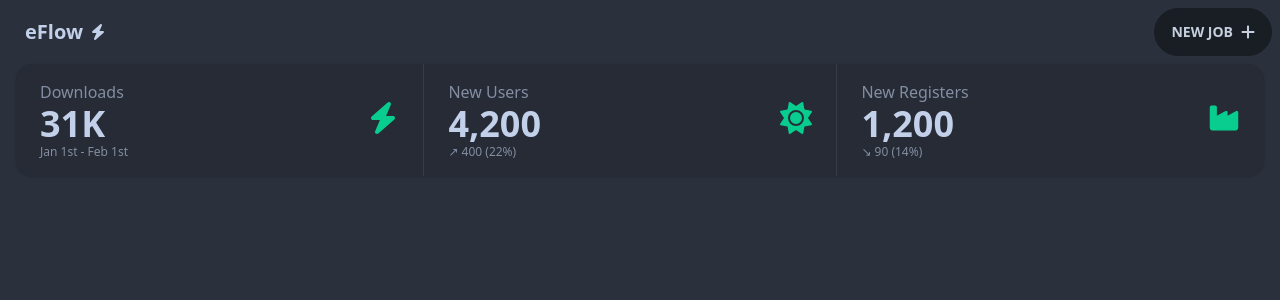
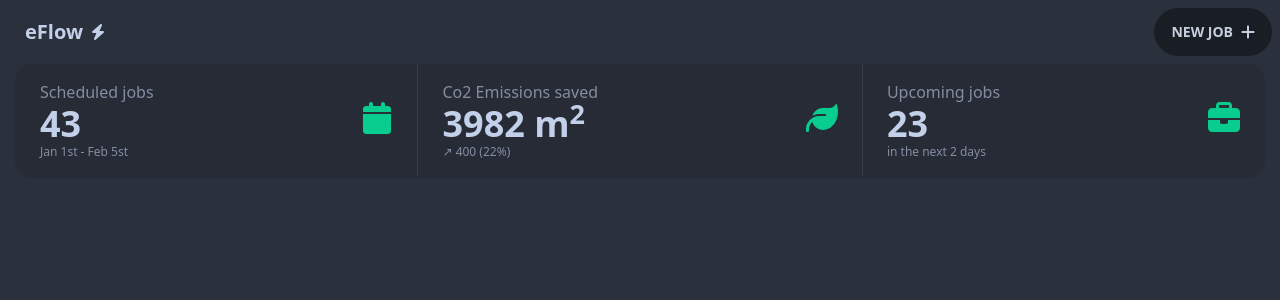
Before and after one commit to simon-hng/e-flow, a Next.js app: page / in a window 1280 px wide. Shown: the top 300 px of the page. Built offline with nearby package versions, Linux system fonts and the light colour scheme.

Commit message:
update stats

```diff
--- a/components/stats.tsx
+++ b/components/stats.tsx
@@ -1,42 +1,48 @@
 import { FontAwesomeIcon } from "@fortawesome/react-fontawesome";
-import { faBolt, faIndustry, faSun } from "@fortawesome/free-solid-svg-icons";
+import {
+  faLeaf,
+  faCalendar,
+  faBriefcase,
+} from "@fortawesome/free-solid-svg-icons";
 
 const Stats = () => (
   <div className="stats shadow bg-base-200 w-full">
     <div className="stat">
       <div className="stat-figure text-primary">
         <FontAwesomeIcon
-          icon={faBolt}
+          icon={faCalendar}
           className="inline-block w-8 h-8 stroke-current"
         />
       </div>
-      <div className="stat-title">Downloads</div>
-      <div className="stat-value">31K</div>
-      <div className="stat-desc">Jan 1st - Feb 1st</div>
+      <div className="stat-title">Scheduled jobs</div>
+      <div className="stat-value">43</div>
+      <div className="stat-desc">Jan 1st - Feb 5st</div>
     </div>
 
     <div className="stat">
       <div className="stat-figure text-primary">
         <FontAwesomeIcon
-          icon={faSun}
+          icon={faLeaf}
           className="inline-block w-8 h-8 stroke-current"
         />
       </div>
-      <div className="stat-title">New Users</div>
-      <div className="stat-value">4,200</div>
+      <div className="stat-title">Co2 Emissions saved</div>
+      <div className="stat-value">
+        3982 m<sup>2</sup>
+      </div>
       <div className="stat-desc">↗︎ 400 (22%)</div>
     </div>
 
     <div className="stat">
       <div className="stat-figure text-primary">
         <FontAwesomeIcon
-          icon={faIndustry}
+          icon={faBriefcase}
           className="inline-block w-8 h-8 stroke-current"
         />
       </div>
-      <div className="stat-title">New Registers</div>
-      <div className="stat-value">1,200</div>
-      <div className="stat-desc">↘︎ 90 (14%)</div>
+      <div className="stat-title">Upcoming jobs</div>
+      <div className="stat-value">23</div>
+      <div className="stat-desc">in the next 2 days</div>
     </div>
   </div>
 );
```
